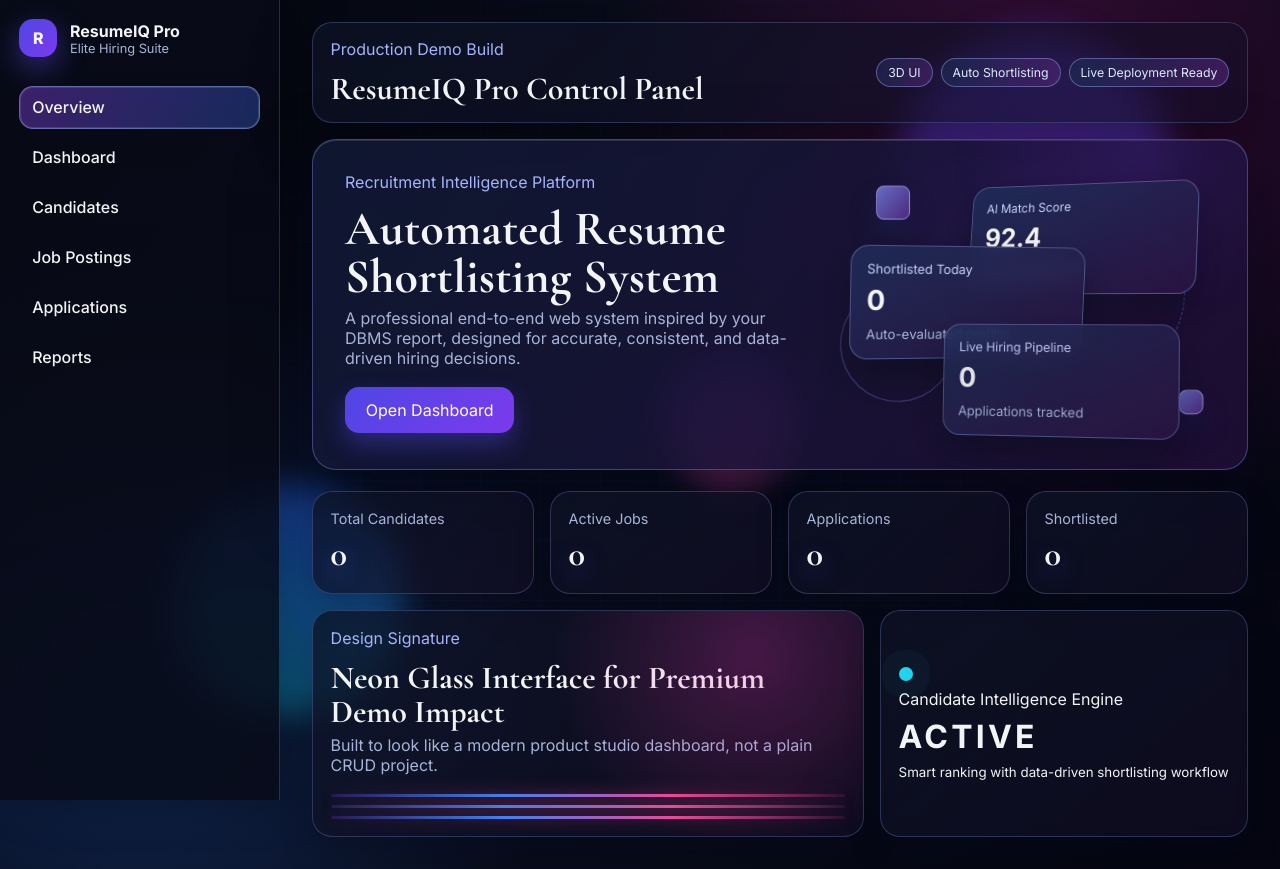
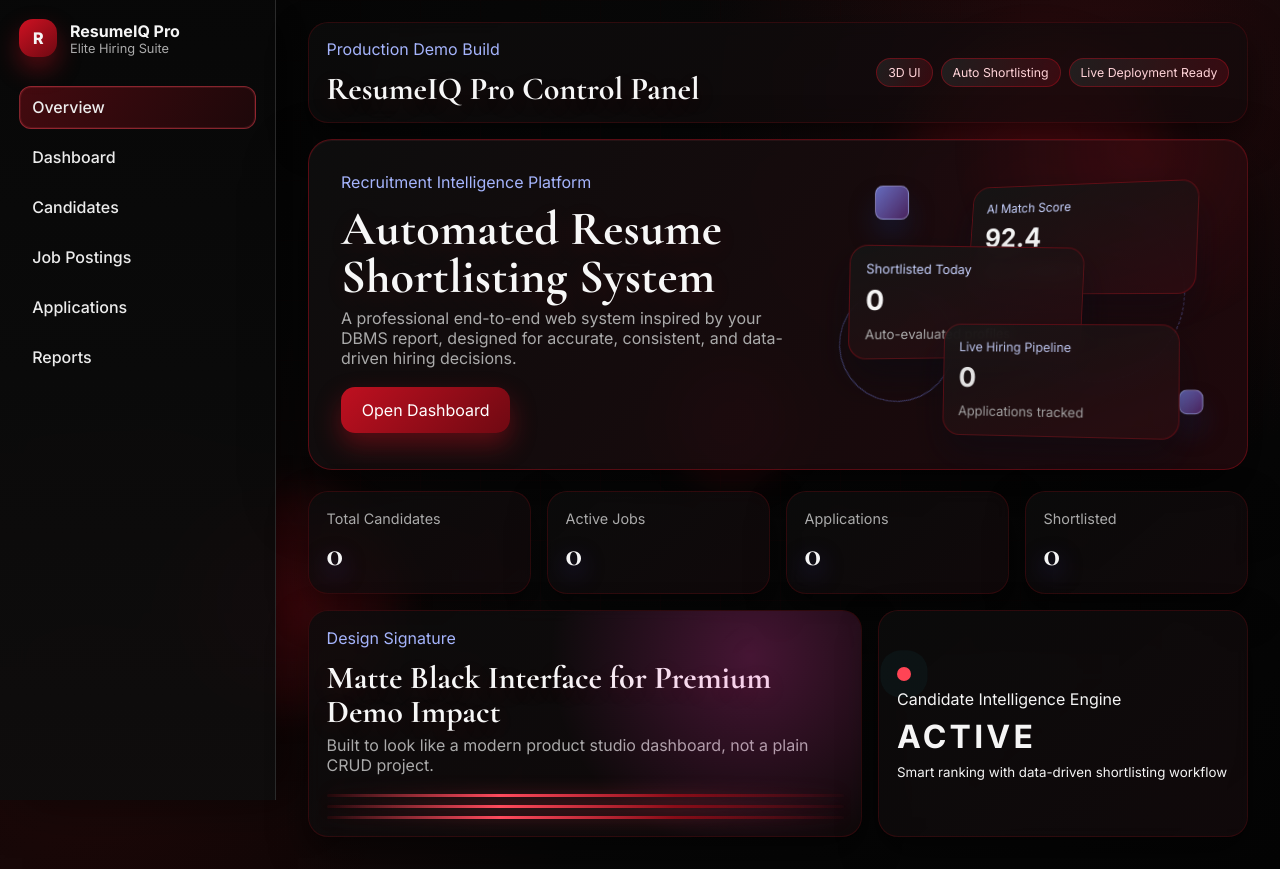
Before and after one commit to lakshysingh156/dbms-project, a Flask app: page / in a window 1280 px wide. Run offline with Flask 3, Linux system fonts and the light colour scheme; data that the repository does not hold is empty.

Commit message:
Finalize matte black and red visual theme updates.
Also removes the neon wording from homepage copy so branding matches the new elite style.

Co-authored-by: Cursor <cursoragent@cursor.com>

```diff
--- a/static/style.css
+++ b/static/style.css
@@ -958,3 +958,172 @@ table th {
     grid-template-columns: 1fr;
   }
 }
+
+/* Matte black + red theme override */
+:root {
+  --bg: #050505;
+  --text: #f5f5f5;
+  --muted: #aaaaaa;
+  --border: #2a2a2a;
+  --primary: #b20f1d;
+  --primary-2: #6f0912;
+}
+
+body {
+  background:
+    radial-gradient(circle at 86% 8%, rgba(178, 15, 29, 0.18), transparent 30%),
+    radial-gradient(circle at 7% 88%, rgba(120, 0, 0, 0.18), transparent 34%),
+    linear-gradient(140deg, #050505 0%, #090909 45%, #040404 100%);
+}
+
+.grid-overlay {
+  background-image: linear-gradient(rgba(178, 15, 29, 0.07) 1px, transparent 1px),
+    linear-gradient(90deg, rgba(178, 15, 29, 0.07) 1px, transparent 1px);
+}
+
+.orb-one,
+.orb-two,
+.orb-three {
+  background: radial-gradient(circle, rgba(178, 15, 29, 0.7), rgba(111, 9, 18, 0.08));
+}
+
+.shell {
+  grid-template-columns: 276px 1fr;
+}
+
+.sidebar {
+  background: linear-gradient(180deg, rgba(8, 8, 8, 0.96), rgba(14, 14, 14, 0.9));
+  border-right: 1px solid #2b2b2b;
+  box-shadow: 22px 0 48px rgba(0, 0, 0, 0.5);
+}
+
+.brand-mark {
+  background: linear-gradient(140deg, #cf1122, #6f0912);
+  box-shadow: 0 12px 24px rgba(178, 15, 29, 0.45);
+}
+
+.sidebar a {
+  color: #ececec;
+  border-radius: 12px;
+}
+
+.sidebar a:hover {
+  background: rgba(178, 15, 29, 0.18);
+  border-color: rgba(178, 15, 29, 0.38);
+}
+
+.sidebar a.active {
+  background: linear-gradient(120deg, rgba(178, 15, 29, 0.35), rgba(70, 8, 14, 0.35));
+  border-color: rgba(229, 67, 81, 0.5);
+  box-shadow: inset 0 0 0 1px rgba(255, 80, 96, 0.12);
+}
+
+.topbar {
+  background: linear-gradient(120deg, rgba(18, 18, 18, 0.93), rgba(27, 9, 12, 0.86));
+  border: 1px solid rgba(178, 15, 29, 0.32);
+}
+
+.chip {
+  background: linear-gradient(110deg, rgba(35, 35, 35, 0.84), rgba(79, 12, 20, 0.6));
+  border-color: rgba(178, 15, 29, 0.46);
+  color: #ffd3d8;
+}
+
+h1,
+h2 {
+  color: #f7f7f7;
+  text-shadow: 0 6px 22px rgba(178, 15, 29, 0.16);
+}
+
+.hero {
+  border: 1px solid rgba(178, 15, 29, 0.42);
+  background: linear-gradient(130deg, rgba(14, 14, 14, 0.94), rgba(34, 9, 13, 0.88));
+  box-shadow: 0 28px 60px rgba(0, 0, 0, 0.55), inset 0 1px 0 rgba(255, 120, 130, 0.08);
+}
+
+.hero::before {
+  background: radial-gradient(circle, rgba(178, 15, 29, 0.32), transparent 68%);
+}
+
+.layer-card {
+  background: linear-gradient(160deg, rgba(20, 20, 20, 0.94), rgba(43, 11, 16, 0.86));
+  border-color: rgba(178, 15, 29, 0.4);
+}
+
+.card {
+  background: linear-gradient(140deg, rgba(12, 12, 12, 0.86), rgba(20, 10, 12, 0.74));
+  border: 1px solid rgba(178, 15, 29, 0.2);
+  box-shadow: 0 16px 36px rgba(0, 0, 0, 0.52);
+}
+
+.card:hover {
+  border-color: rgba(178, 15, 29, 0.45);
+  box-shadow: 0 24px 44px rgba(0, 0, 0, 0.62);
+}
+
+.btn.primary {
+  background: linear-gradient(135deg, #bf1020, #6f0912);
+  box-shadow: 0 12px 26px rgba(178, 15, 29, 0.45);
+}
+
+input,
+textarea,
+select {
+  background: #0f0f0f;
+  border: 1px solid #2d2d2d;
+  color: #f1f1f1;
+}
+
+input:focus,
+textarea:focus,
+select:focus {
+  border-color: rgba(178, 15, 29, 0.7);
+  box-shadow: 0 0 0 3px rgba(178, 15, 29, 0.22);
+}
+
+th {
+  background: linear-gradient(90deg, rgba(27, 27, 27, 0.95), rgba(56, 10, 16, 0.75));
+  color: #ffd6db;
+}
+
+td {
+  border-bottom: 1px solid #232323;
+}
+
+tbody tr:hover {
+  background: rgba(178, 15, 29, 0.13);
+}
+
+.meter {
+  background: #161616;
+  border-color: #303030;
+}
+
+.meter-fill {
+  background: linear-gradient(90deg, #ff3b4d, #b20f1d);
+  box-shadow: 0 0 22px rgba(255, 59, 77, 0.48);
+}
+
+.badge.shortlisted {
+  background: rgba(26, 109, 58, 0.25);
+  color: #8be0ad;
+}
+
+.badge.rejected {
+  background: rgba(178, 15, 29, 0.26);
+  color: #ff9aa3;
+}
+
+.badge.under-review {
+  background: rgba(130, 130, 130, 0.2);
+  color: #d7d7d7;
+}
+
+.pulse-dot {
+  background: #ff4455;
+}
+
+.laser-lines span {
+  background: linear-gradient(90deg, rgba(178, 15, 29, 0.1), #ff4b5d, #8a0c17, rgba(138, 12, 23, 0.06));
+  filter: drop-shadow(0 0 8px rgba(255, 75, 93, 0.5));
+}
--- a/templates/home.html
+++ b/templates/home.html
@@ -55,7 +55,7 @@
 <section class="showcase-grid">
   <article class="card prestige-panel">
     <p class="eyebrow">Design Signature</p>
-    <h2>Neon Glass Interface for Premium Demo Impact</h2>
+    <h2>Matte Black Interface for Premium Demo Impact</h2>
     <p class="subtitle">Built to look like a modern product studio dashboard, not a plain CRUD project.</p>
     <div class="laser-lines">
       <span></span><span></span><span></span>
```
